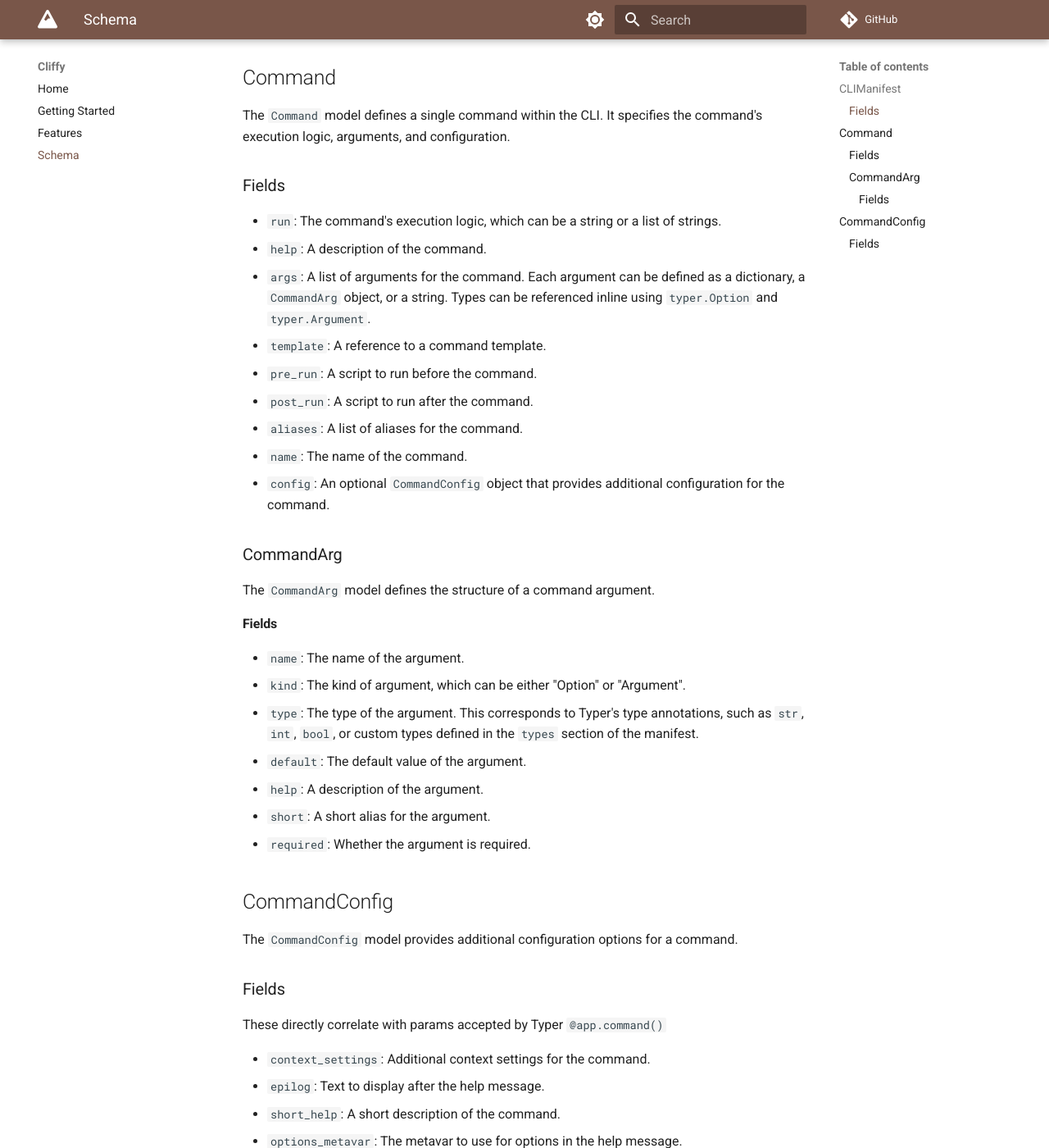
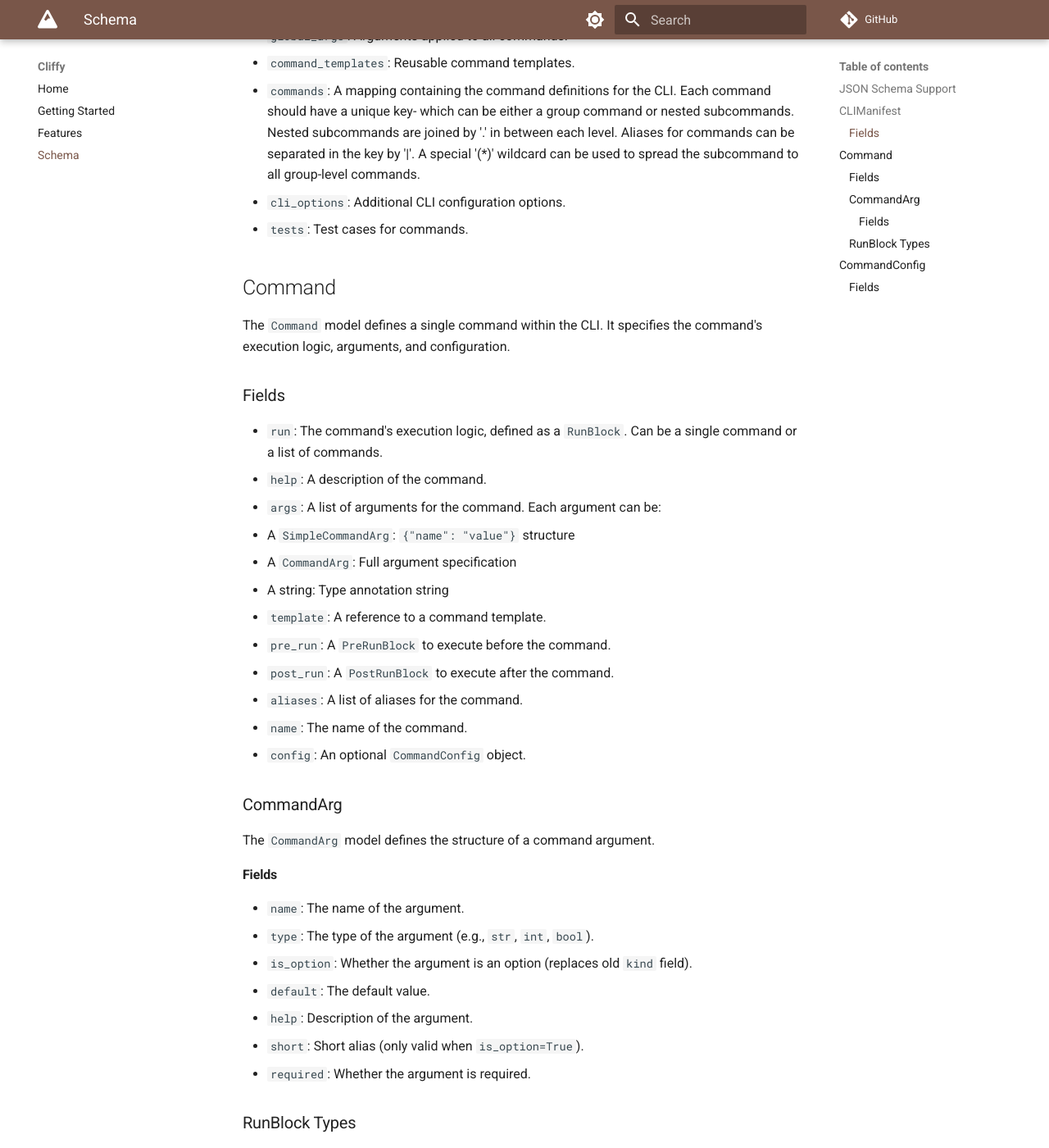
Before and after one commit to jaykv/cliffy, an MkDocs documentation site: the page built from docs/schema.md, in a window 1280 px wide and 1400 px high, scrolled down 1268 px. Shown: the whole window at 82% size. Built offline with MkDocs 1.6.1 and Material for MkDocs 9.7.7, drawn with Linux system fonts in a browser that asks for light colours; comment, search, counter and statistics services are not loaded; some of the changed text lies outside the part shown.

Commit message:
update docs

````diff
--- a/docs/schema.md
+++ b/docs/schema.md
@@ -1,6 +1,17 @@
 # CLI Manifest Schema
 
-This document describes the schema for the CLI manifest, focusing on the `Command` model and its relationship with `CommandConfig`.
+This document describes the schema for the CLI manifest. The manifest structure is now validated against a JSON schema.
+
+## JSON Schema Support
+
+Enable JSON schema validation from the IDE in your CLI files by adding:
+```yaml
+# yaml-language-server: $schema=https://raw.githubusercontent.com/jaykv/cliffy/refs/heads/main/examples/cliffy_schema.json
+```
+
+or
+
+with `cli init --json-schema`
 
 ## CLIManifest
 
@@ -23,22 +34,24 @@ The `CLIManifest` model defines the structure of a CLI manifest file. It include
 - `commands`: A mapping containing the command definitions for the CLI. Each command should have a unique key- which can be either a group command or nested subcommands. Nested subcommands are joined by '.' in between each level. Aliases for commands can be separated in the key by '|'. A special '(*)' wildcard can be used to spread the subcommand to all group-level commands.
 - `cli_options`: Additional CLI configuration options.
 - `tests`: Test cases for commands.
-
 ## Command
 
 The `Command` model defines a single command within the CLI. It specifies the command's execution logic, arguments, and configuration.
 
 ### Fields
 
-- `run`: The command's execution logic, which can be a string or a list of strings.
+- `run`: The command's execution logic, defined as a `RunBlock`. Can be a single command or a list of commands.
 - `help`: A description of the command.
-- `args`: A list of arguments for the command. Each argument can be defined as a dictionary, a `CommandArg` object, or a string. Types can be referenced inline using `typer.Option` and `typer.Argument`.
+- `args`: A list of arguments for the command. Each argument can be:
+  - A `SimpleCommandArg`: `{"name": "value"}` structure
+  - A `CommandArg`: Full argument specification
+  - A string: Type annotation string
 - `template`: A reference to a command template.
-- `pre_run`: A script to run before the command.
-- `post_run`: A script to run after the command.
+- `pre_run`: A `PreRunBlock` to execute before the command.
+- `post_run`: A `PostRunBlock` to execute after the command.
 - `aliases`: A list of aliases for the command.
 - `name`: The name of the command.
-- `config`: An optional `CommandConfig` object that provides additional configuration for the command.
+- `config`: An optional `CommandConfig` object.
 
 ### CommandArg
 
@@ -47,12 +60,21 @@ The `CommandArg` model defines the structure of a command argument.
 #### Fields
 
 - `name`: The name of the argument.
-- `kind`: The kind of argument, which can be either "Option" or "Argument".
-- `type`: The type of the argument. This corresponds to Typer's type annotations, such as `str`, `int`, `bool`, or custom types defined in the `types` section of the manifest.
-- `default`: The default value of the argument.
-- `help`: A description of the argument.
-- `short`: A short alias for the argument.
+- `type`: The type of the argument (e.g., `str`, `int`, `bool`).
+- `is_option`: Whether the argument is an option (replaces old `kind` field).
+- `default`: The default value.
+- `help`: Description of the argument.
+- `short`: Short alias (only valid when `is_option=True`).
 - `required`: Whether the argument is required.
+
+### RunBlock Types
+
+Commands now use specialized blocks for execution:
+
+- `RunBlock`: Main command execution block
+- `PreRunBlock`: Pre-execution hook
+- `PostRunBlock`: Post-execution hook
+- `RunBlockList`: List of execution blocks
 
 ## CommandConfig
 
````
Also changed, not shown: README.md (+3 -2 lines), docs/features.md (+11 -0 lines), docs/index.md (+8 -0 lines), docs/images/logo.svg (added).
